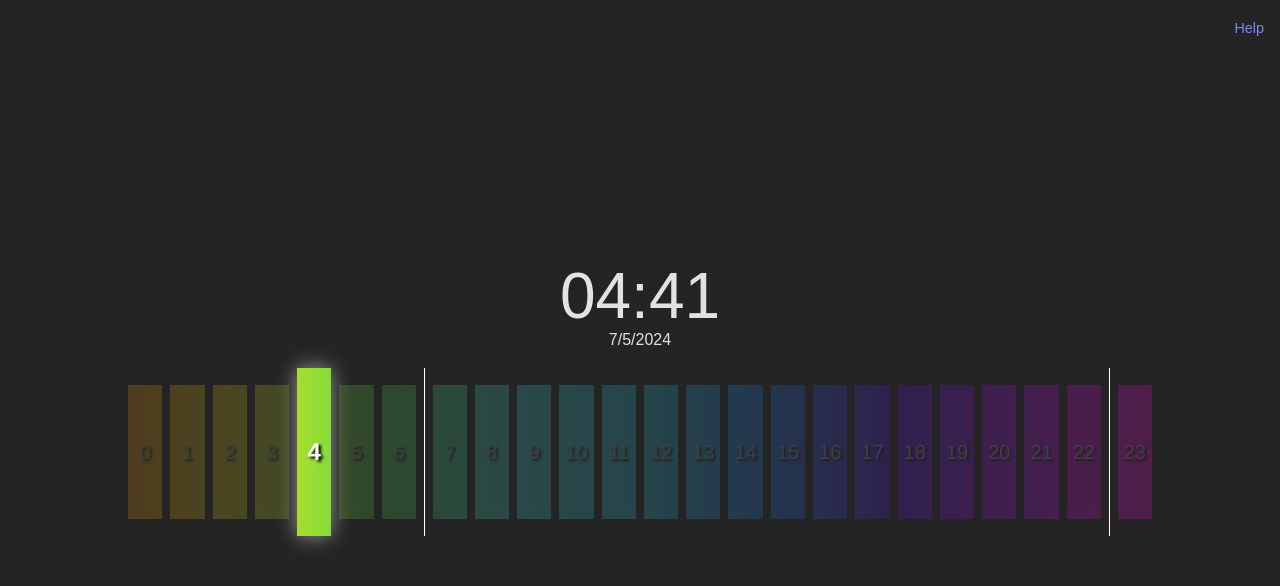
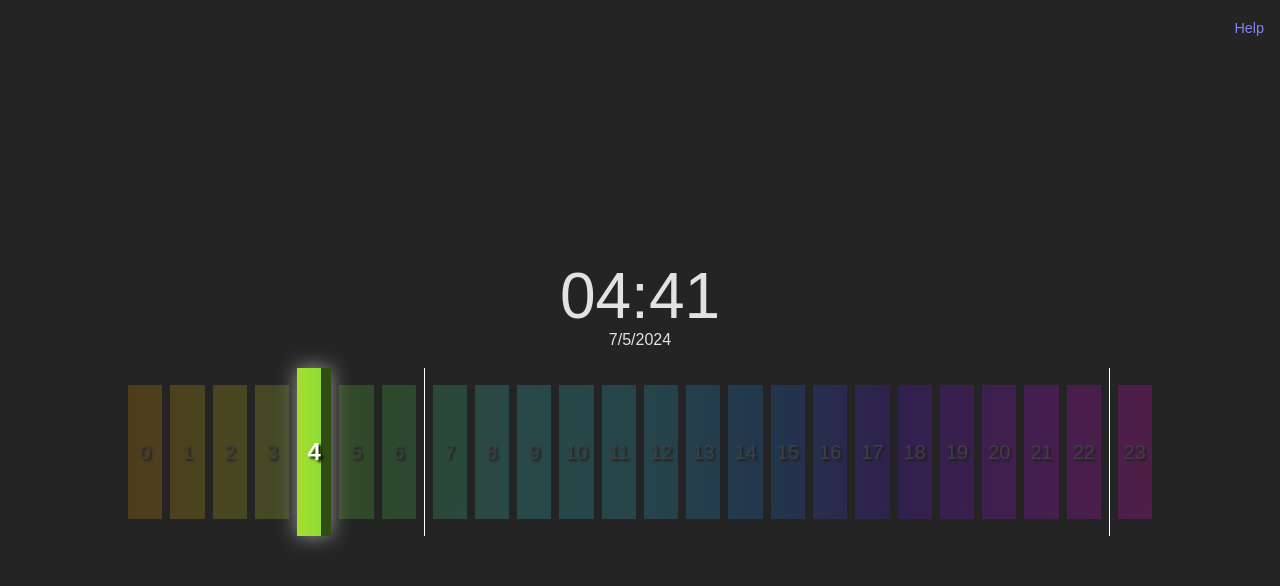
Before and after one commit to cheetachu/linear-clock, a React (Vite) app: page / in a window 1280 px wide. Shown: the top 586 px of the page. Built offline with nearby package versions, Linux system fonts and the light colour scheme.

Commit message:
Added fraction of hour display to time boxes.

```diff
--- a/src/App.scss
+++ b/src/App.scss
@@ -1,3 +1,4 @@
+$color-darkbg: #242424;
 $color-primary: #ffffff;
 $color-secondary: #a9a9a9;
 $color-shadow: #000000;
@@ -18,7 +19,7 @@ $rainbow: linear-gradient(
 );
 
 body {
-    background-color: #242424;
+    background-color: $color-darkbg;
     margin: 0;
 
     font-family: sans-serif;
@@ -92,6 +93,8 @@ a:hover {
     gap: 0.5em;
 
     .timeBox {
+        position: relative;
+
         display: flex;
         flex-direction: column;
         align-items: center;
@@ -109,15 +112,26 @@ a:hover {
         background-size: cover;
         background-position: center;
         background-attachment: fixed;
+
+        .timePercent {
+            position: absolute;
+            top: 0;
+            right: 0;
+            bottom: 0;
+            background: #000000;
+            opacity: 65%;
+        }
     }
 
     .currentHour {
+        position: relative;
+
+        height: 100%;
+
         box-shadow: 0 0 20px $color-glow;
         color: $color-primary;
         font-weight: bold;
         font-size: 1.5em;
-
-        height: 100%;
     }
 
     .afterHour,
--- a/src/LinearClock.tsx
+++ b/src/LinearClock.tsx
@@ -41,8 +41,12 @@ function LinearClock({
 
     // Create boxes
     const timeBoxes = _getWakingHourArray(startHour, endHour).map((hour) => {
+        const isCurrentHour = date.getHours() === hour;
+        const displayHour = _getDisplayHour(hour, hour12);
+        const hourPercent = (1 - date.getMinutes() / 60) * 100 + "%";
+
         let hourClasses = ["timeBox"];
-        if (date.getHours() === hour) {
+        if (isCurrentHour) {
             hourClasses.push("currentHour");
         } else {
             if (nightMode) {
@@ -52,11 +56,19 @@ function LinearClock({
             }
         }
 
-        const displayHour = _getDisplayHour(hour, hour12);
-
         return (
             <Fragment key={"timebox-" + hour}>
-                <div className={hourClasses.join(" ")}>{displayHour}</div>
+                <div className={hourClasses.join(" ")}>
+                    {displayHour}
+                    {isCurrentHour && (
+                        <div
+                            className="timePercent"
+                            style={{
+                                width: hourPercent,
+                            }}
+                        ></div>
+                    )}
+                </div>
                 {separators.includes(hour) && <div className="separator"></div>}
             </Fragment>
         );
```
